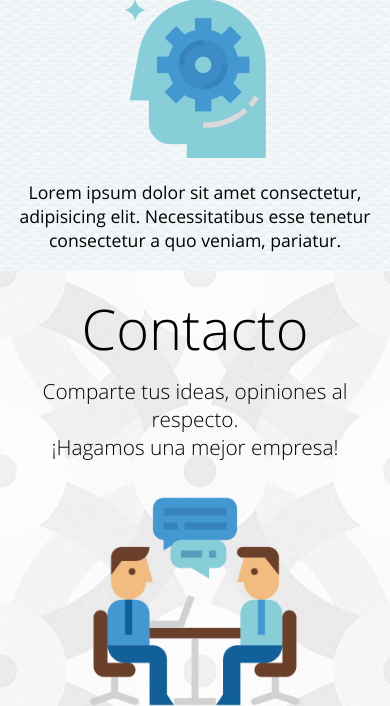
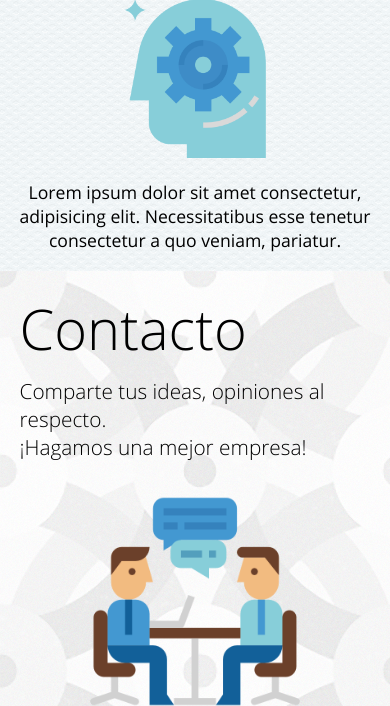
Before and after one commit to teamzz111/SGC_RGM, a PHP site: page / in a window 390 px wide. Shown: the part 1250-1956 px from the top of the page. Run offline with PHP 8.4, Linux system fonts and the light colour scheme; some web fonts are replaced.

Commit message:
99.2% responsive complete.

```diff
--- a/css/style.css
+++ b/css/style.css
@@ -307,6 +307,7 @@ section#contacto .padre .img h2 {
   font-family: "Sans";
   font-weight: 300;
   margin-bottom: 1%;
+  text-align: left;
 }
 
 section#contacto .padre .img h4 {
@@ -314,6 +315,7 @@ section#contacto .padre .img h4 {
   font-weight: 300;
   font-size: 1.3em;
   margin-bottom: 10%;
+  text-align: left;
 }
 
 section#contacto .padre .cont {
@@ -470,7 +472,7 @@ RESPONSIVE WEB DESIGN
 
 @media screen and (max-height: 410px) {
   main {
-    height: 80vh;
+    height: 100vh;
   }
 }
 /*# sourceMappingURL=style.css.map */
--- a/css/style.scss
+++ b/css/style.scss
@@ -266,18 +266,21 @@ section#contacto {
       img {
         width: 60%;
         border-radius: 3%;
+
       }
       h2 {
         font-size: 3.5em;
         font-family: "Sans";
         font-weight: 300;
         margin-bottom: 1%;
+        text-align: left;
       }
       h4 {
         font-family: "Sans";
         font-weight: 300;
         font-size: 1.3em;
         margin-bottom: 10%;
+        text-align: left;
       }
     }
     .cont {
@@ -472,6 +475,6 @@ RESPONSIVE WEB DESIGN
 
 @media screen and (max-height: 410px) {
   main {
-    height: 80vh;
+    height: 100vh;
   }
 }
```
Also changed, not shown: 1 other file.
